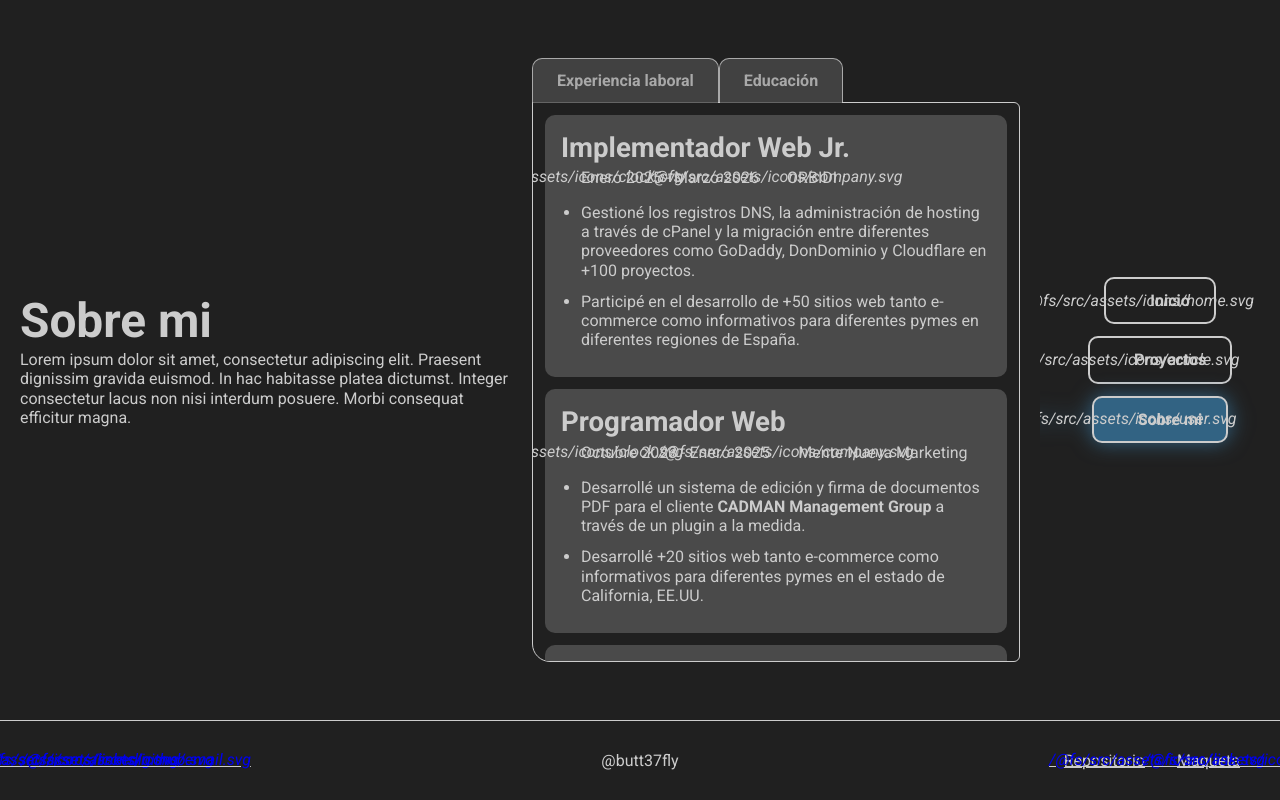
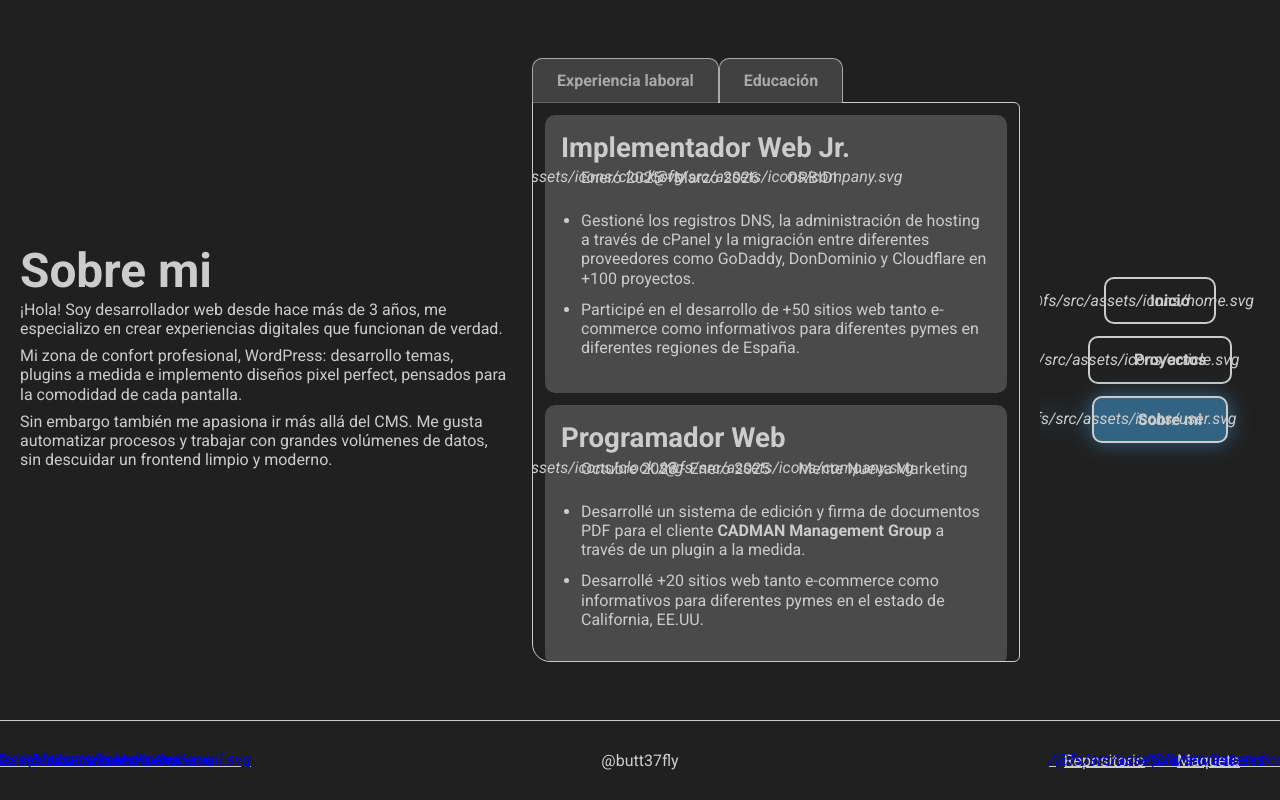
Before and after one commit to butt37fly/Portfolio, a Vue app: page /#/sobre-mi in a window 1280 px wide. Shown: the top 800 px of the page. Built offline with nearby package versions, Linux system fonts and the light colour scheme.

Commit message:
Se modifica el diseño y la información de la página de inicio

```diff
--- a/src/assets/styles/base.scss
+++ b/src/assets/styles/base.scss
@@ -152,6 +152,10 @@ ul {
   width: 100%;
 }
 
+p {
+  margin-bottom: var(--size-xs);
+}
+
 ul {
   padding-left: var(--size-l);
 }
--- a/src/assets/styles/layout.css
+++ b/src/assets/styles/layout.css
@@ -0,0 +1,4 @@
+.c-box {
+  border: 1px solid var(--color-white);
+  border-radius: 24px;
+}
--- a/src/constants.js
+++ b/src/constants.js
@@ -66,17 +66,27 @@ export const TEXTS = {
   views: {
     home: {
       title: 'Andrés Ospina',
-      subtitle: 'Web Developer',
-      description:
-        '<p>Lorem ipsum dolor sit amet, consectetur adipiscing elit. Praesent dignissim gravida euismod. In hac habitasse platea dictumst. Integer consectetur lacus non nisi interdum posuere. Morbi consequat efficitur magna.</p>',
+      subtitle: 'Desarrollador Web',
+      description: `
+        <p>¡Hola! Soy desarrollador web desde hace más de 3 años, me especializo en crear experiencias digitales que funcionan de verdad.</p>
+
+        <p>Mi zona de confort profesional, WordPress: desarrollo temas, plugins a medida e implemento diseños pixel perfect, pensados para la comodidad de cada pantalla.</p>
+
+        <p>Sin embargo también me apasiona ir más allá del CMS. Me gusta automatizar procesos y trabajar con grandes volúmenes de datos, sin descuidar un frontend limpio y moderno.</p>
+        `,
     },
     projects: {
       title: 'Proyectos',
     },
     about: {
       title: 'Sobre mi',
-      description:
-        '<p>Lorem ipsum dolor sit amet, consectetur adipiscing elit. Praesent dignissim gravida euismod. In hac habitasse platea dictumst. Integer consectetur lacus non nisi interdum posuere. Morbi consequat efficitur magna.</p>',
+      description: `
+        <p>¡Hola! Soy desarrollador web desde hace más de 3 años, me especializo en crear experiencias digitales que funcionan de verdad.</p>
+
+        <p>Mi zona de confort profesional, WordPress: desarrollo temas, plugins a medida e implemento diseños pixel perfect, pensados para la comodidad de cada pantalla.</p>
+
+        <p>Sin embargo también me apasiona ir más allá del CMS. Me gusta automatizar procesos y trabajar con grandes volúmenes de datos, sin descuidar un frontend limpio y moderno.</p>
+        `,
     },
   },
 }
--- a/src/views/HomeView.vue
+++ b/src/views/HomeView.vue
@@ -1,10 +1,8 @@
 <script setup>
 import ButtonDefault from '@/components/Button-default.vue'
-import IconDefault from '@/components/Icon-default.vue'
-import { TEXTS, LINKS } from '@/constants'
+import { TEXTS } from '@/constants'
 
 const texts = TEXTS.views.home
-const links = [LINKS.rrss.github, LINKS.rrss.linkedin]
 const button = {
   url: '/proyectos',
   title: 'Continuar',
@@ -16,26 +14,13 @@ const button = {
 
 <template>
   <main class="container home">
-    <section class="u-flex u-gap-l">
+    <section class="c-box u-flex u-align-start u-padding-xl u-gap-l">
       <div class="u-flex u-w-100 u-row u-gap-xl">
-        <img id="home__pfp" src="" alt="" width="220" height="220" />
         <div class="u-flex u-align-start u-gap-l">
           <div class="u-flex">
-            <h1 class="title">{{ texts.title }}</h1>
-            <h2 class="subtitle">{{ texts.subtitle }}</h2>
+            <h1 class="subtitle">{{ texts.title }} - {{ texts.subtitle }}</h1>
           </div>
-          <div class="u-flex u-row u-justify-start u-gap-xs">
-            <a
-              v-for="item in links"
-              :key="item.name"
-              :href="item.url"
-              target="_blank"
-              class="c-list__link"
-            >
-              <IconDefault class="c-icon--large" :name="item.icon" />
-            </a>
-          </div>
-          <div class="u-flex u-justify-start u-align-start" v-html="texts.description"></div>
+          <div class="u-flex" v-html="texts.description"></div>
         </div>
       </div>
       <div class="u-flex">
@@ -51,12 +36,4 @@ const button = {
   </main>
 </template>
 
-<style lang="scss" scoped>
-#home__pfp {
-  border: 1px solid var(--color-white);
-  border-radius: 1000px;
-  width: 230px;
-  aspect-ratio: 1;
-  object-fit: cover;
-}
-</style>
+<style lang="scss" scoped></style>
```
